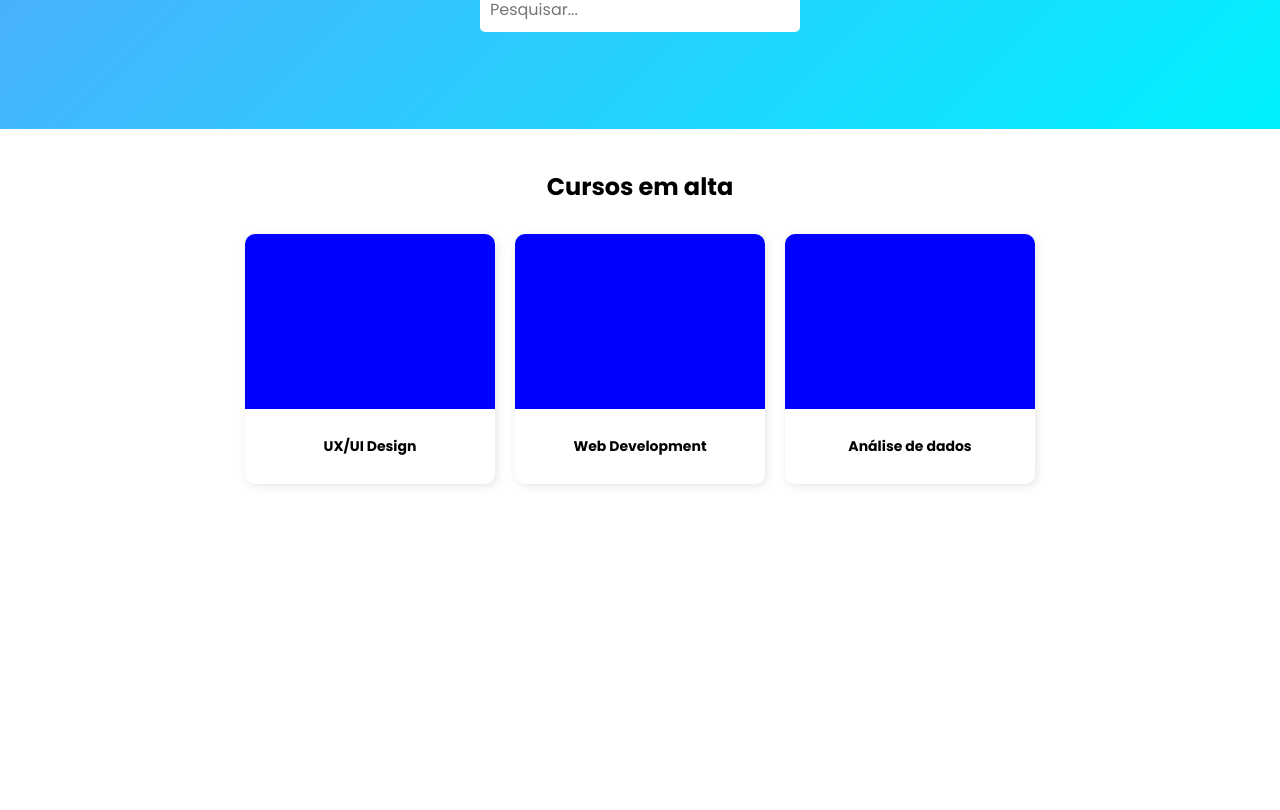
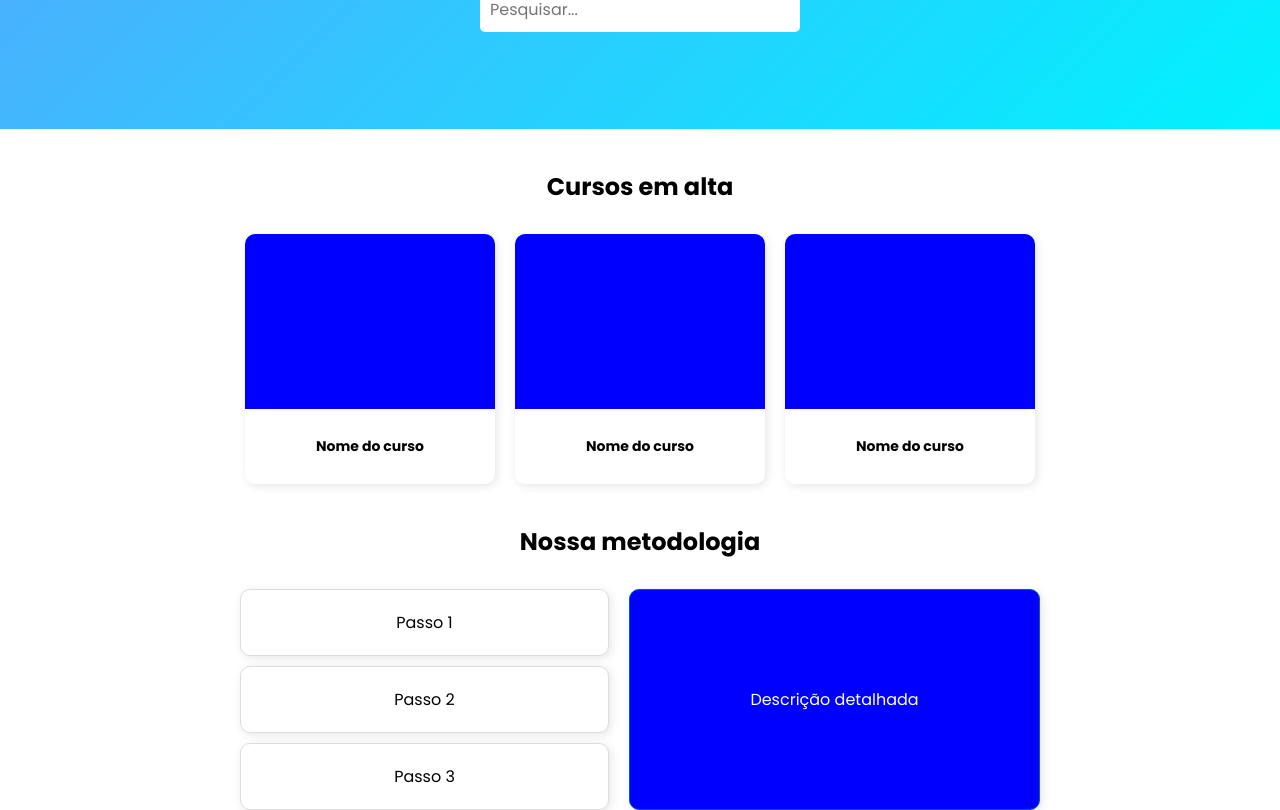
Before and after one commit to paulaboutala/projeto-react-curso-online, a React (Create React App) app in the folder my-app/: page / in a window 1280 px wide. Shown: the part 167-977 px from the top of the page. Before the commit the page ends 800 px from the top, so only its background shows below. Built offline with nearby package versions, Linux system fonts and the light colour scheme.

Commit message:
Componente Metodologia
Componente Metodologia criado

```diff
--- /dev/null
+++ b/my-app/src/components/Card/Card.module.css
@@ -0,0 +1,27 @@
+.item {
+    width: 250px;
+    height: 250px;
+    background: white;
+    border-radius: 10px;
+    box-shadow: 2px 2px 10px rgba(0, 0, 0, 0.1);
+    overflow: hidden; /* Evita que elementos internos ultrapassem os limites */
+    display: flex;
+    flex-direction: column;
+}
+
+.item .top {
+    background: #0000ff;
+    height: 70%;
+    width: 100%;
+}
+
+.item .bottom {
+    height: 30%;
+    width: 100%;
+    display: flex;
+    align-items: center;
+    justify-content: center;
+    font-size: 14px;
+    font-weight: bold;
+    color: black;
+}
--- /dev/null
+++ b/my-app/src/components/Card/index.js
@@ -0,0 +1,13 @@
+import styles from './Card.module.css';
+
+
+function Card() {
+    return (
+          <div className={styles.item}>
+            <div className={styles.top}></div>
+            <div className={styles.bottom}>Nome do curso</div>
+          </div>
+    );
+}
+
+export default Card;
--- a/my-app/src/components/Carrossel/Carrossel.module.css
+++ b/my-app/src/components/Carrossel/Carrossel.module.css
@@ -17,31 +17,3 @@ h1 {
     justify-content: center; /* Centraliza os itens horizontalmente */
     gap: 20px; /* Espaço entre os itens */
 }
-
-.item {
-    width: 250px;
-    height: 250px;
-    background: white;
-    border-radius: 10px;
-    box-shadow: 2px 2px 10px rgba(0, 0, 0, 0.1);
-    overflow: hidden; /* Evita que elementos internos ultrapassem os limites */
-    display: flex;
-    flex-direction: column;
-}
-
-.item .top {
-    background: blue;
-    height: 70%;
-    width: 100%;
-}
-
-.item .bottom {
-    height: 30%;
-    width: 100%;
-    display: flex;
-    align-items: center;
-    justify-content: center;
-    font-size: 14px;
-    font-weight: bold;
-    color: black;
-}
--- a/my-app/src/components/Carrossel/index.js
+++ b/my-app/src/components/Carrossel/index.js
@@ -1,22 +1,14 @@
 import styles from './Carrossel.module.css';
+import Card from '../Card/index.js';
 
 function Carrossel() {
     return (
       <div className={styles.carrossel}>
         <h1>Cursos em alta</h1>
         <div className={styles.slider}>
-          <div className={styles.item}>
-            <div className={styles.top}></div>
-            <div className={styles.bottom}>UX/UI Design</div>
-          </div>
-          <div className={styles.item}>
-            <div className={styles.top}></div>
-            <div className={styles.bottom}>Web Development</div>
-          </div>
-          <div className={styles.item}>
-            <div className={styles.top}></div>
-            <div className={styles.bottom}>Análise de dados</div>
-          </div>
+        <Card/>
+        <Card/>
+        <Card/>
         </div>
       </div>
     );
--- a/my-app/src/components/Metodologia/Metodologia.module.css
+++ b/my-app/src/components/Metodologia/Metodologia.module.css
@@ -0,0 +1,48 @@
+.container {
+    width: 100%;
+    max-width: 800px;
+    margin: 0 auto;
+    text-align: center;
+}
+
+.title {
+    font-size: 24px;
+    margin-top: 40px;
+    margin-bottom: 30px;
+}
+
+.content {
+    display: flex;
+    justify-content: space-between;
+    align-items: stretch;
+    gap: 20px; /* Adiciona espaço entre as colunas */
+}
+
+.leftColumn {
+    display: flex;
+    flex-direction: column;
+    width: 50%;
+    gap: 10px;
+}
+
+.box {
+    background-color: #fff; /* Retângulos brancos */
+    padding: 20px;
+    border-radius: 10px; /* Cantos arredondados */
+    box-shadow: 2px 2px 10px rgba(0, 0, 0, 0.1); /* Sombra */
+    border: 1px solid #ddd;
+    text-align: center;
+}
+
+.rightColumn {
+    width: 50%;
+    background-color: #0000ff;
+    color: white;
+    display: flex;
+    align-items: center;
+    justify-content: center;
+    padding: 20px;
+    border-radius: 10px; /* Cantos arredondados */
+    box-shadow: 2px 2px 10px rgba(0, 0, 0, 0.1); /* Sombra */
+    border: 1px solid #0056b3;
+}
--- a/my-app/src/components/Metodologia/index.js
+++ b/my-app/src/components/Metodologia/index.js
@@ -2,23 +2,17 @@ import styles from './Metodologia.module.css';
 
 function Metodologia() {
     return (
-      <div className={styles.carrossel}>
-        <h1>Nossa metodologia</h1>
-        <div className={styles.slider}>
-          <div className={styles.item}>
-            <div className={styles.top}></div>
-            <div className={styles.bottom}>UX/UI Design</div>
-          </div>
-          <div className={styles.item}>
-            <div className={styles.top}></div>
-            <div className={styles.bottom}>Web Development</div>
-          </div>
-          <div className={styles.item}>
-            <div className={styles.top}></div>
-            <div className={styles.bottom}>Análise de dados</div>
-          </div>
+        <div className={styles.container}>
+            <h1 className={styles.title}>Nossa metodologia</h1>
+            <div className={styles.content}>
+                <div className={styles.leftColumn}>
+                    <div className={styles.box}>Passo 1</div>
+                    <div className={styles.box}>Passo 2</div>
+                    <div className={styles.box}>Passo 3</div>
+                </div>
+                <div className={styles.rightColumn}>Descrição detalhada</div>
+            </div>
         </div>
-      </div>
     );
 }
 
--- a/my-app/src/pages/Home/index.js
+++ b/my-app/src/pages/Home/index.js
@@ -2,6 +2,7 @@ import styles from './Home.module.css';
 import Menu from '../../components/Menu';
 import Busca from '../../components/Busca';
 import Carrossel from '../../components/Carrossel';
+import Metodologia from '../../components/Metodologia';
 
 function Home() {
   return (
@@ -9,6 +10,7 @@ function Home() {
       <Menu />
       <Busca />
       <Carrossel />
+      <Metodologia />
     </div>
   );
 }
```
